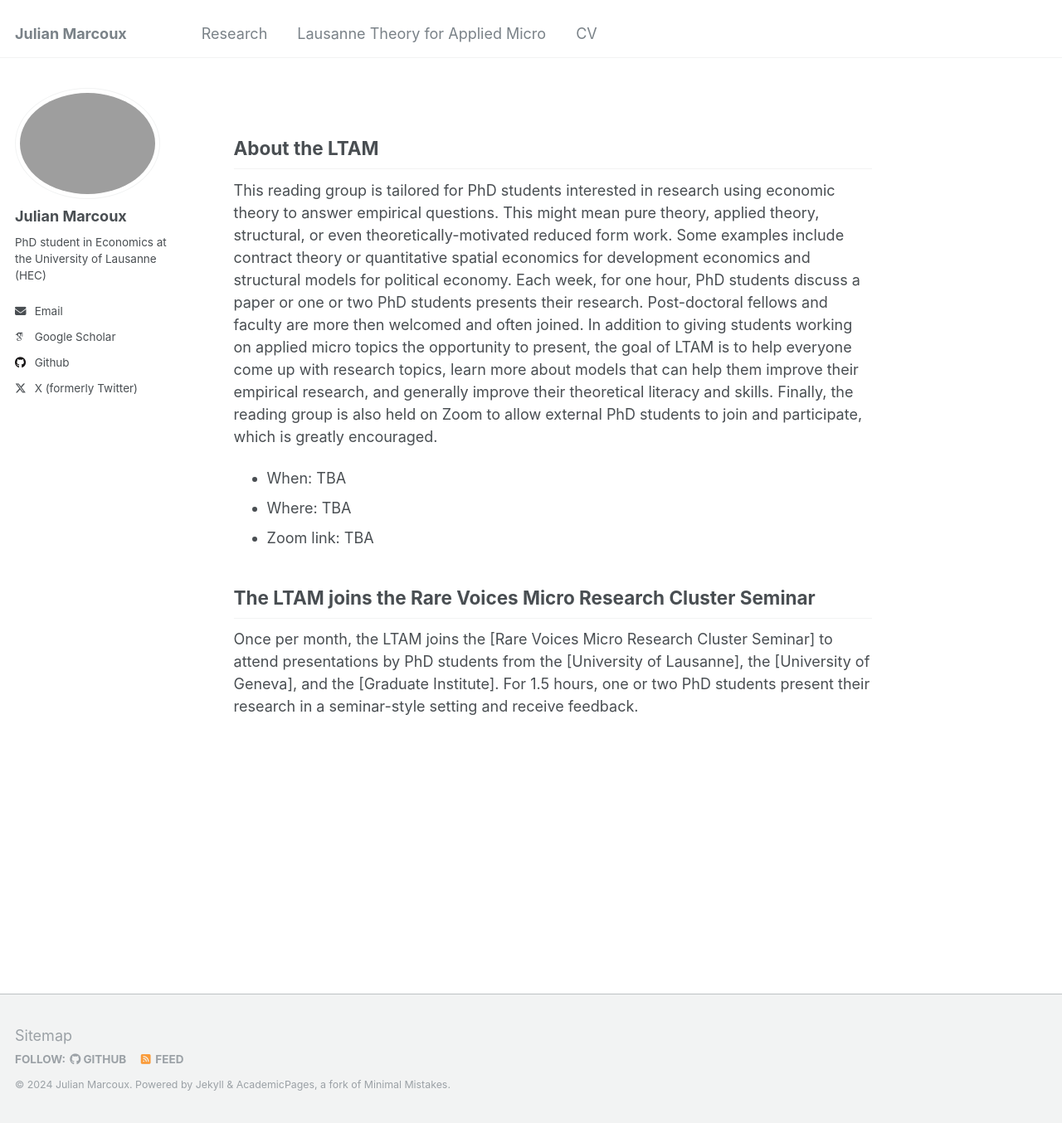
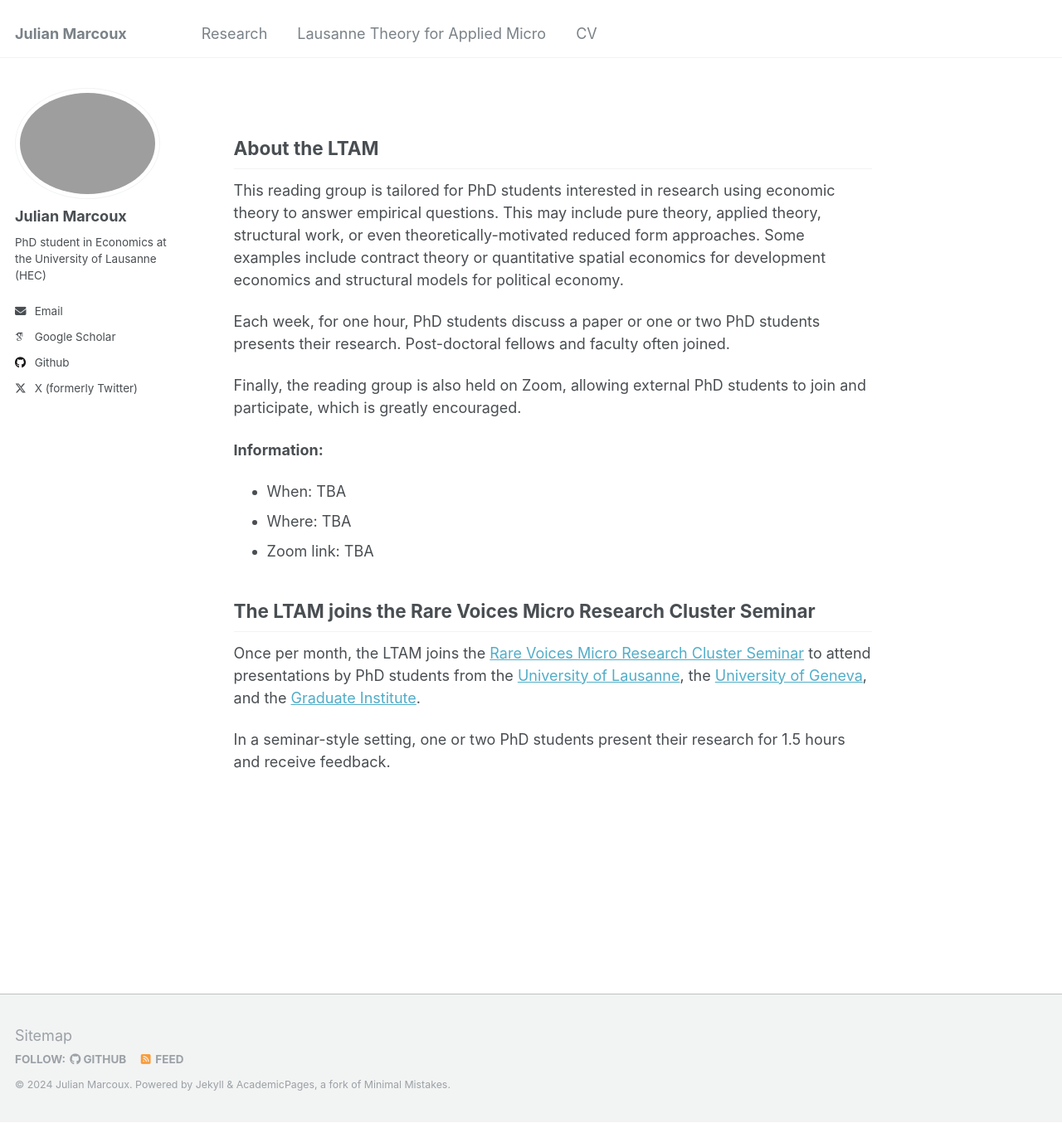
Before and after one commit to julianmarcoux/julianmarcoux.github.io, a Jekyll site: the page built from _pages/reading_group.md, in a window 1280 px wide and 1354 px high. Shown: the whole window at 83% size. Built offline with Jekyll 4.4.1, drawn with Linux system fonts in a browser that asks for light colours; some web fonts are replaced.

Commit message:
Update reading_group.md

```diff
--- a/_pages/reading_group.md
+++ b/_pages/reading_group.md
@@ -7,10 +7,14 @@ author_profile: true
 About the LTAM
 ------------
 
-This reading group is tailored for PhD students interested in research using economic theory to answer empirical questions. This might mean pure theory, applied theory, structural, or even theoretically-motivated reduced form work. Some examples include contract theory or quantitative spatial economics for development economics and structural models for political economy.
-Each week, for one hour, PhD students discuss a paper or one or two PhD students presents their research. Post-doctoral fellows and faculty are more then welcomed and often joined.
-In addition to giving students working on applied micro topics the opportunity to present, the goal of LTAM is to help everyone come up with research topics, learn more about models that can help them improve their empirical research, and generally improve their theoretical literacy and skills.
-Finally, the reading group is also held on Zoom to allow external PhD students to join and participate, which is greatly encouraged.
+This reading group is tailored for PhD students interested in research using economic theory to answer empirical questions. This may include pure theory, applied theory, structural work, or even theoretically-motivated reduced form approaches. Some examples include contract theory or quantitative spatial economics for development economics and structural models for political economy.
+
+Each week, for one hour, PhD students discuss a paper or one or two PhD students presents their research. Post-doctoral fellows and faculty often joined.
+
+Finally, the reading group is also held on Zoom, allowing external PhD students to join and participate, which is greatly encouraged.
+
+**Information:**
+
 - When: TBA
 - Where: TBA
 - Zoom link: TBA
@@ -19,5 +23,6 @@ Finally, the reading group is also held on Zoom to allow external PhD students t
 The LTAM joins the Rare Voices Micro Research Cluster Seminar
 -----------
 
-Once per month, the LTAM joins the [Rare Voices Micro Research Cluster Seminar] to attend presentations by PhD students from the [University of Lausanne], the [University of Geneva], and the [Graduate Institute].
-For 1.5 hours, one or two PhD students present their research in a seminar-style setting and receive feedback.
+Once per month, the LTAM joins the [Rare Voices Micro Research Cluster Seminar](https://www.rarevoicesineconomics.com/research-clusters) to attend presentations by PhD students from the [University of Lausanne](https://www.unil.ch/de/en/home.html), the [University of Geneva](https://www.unige.ch/gsem/en/), and the [Graduate Institute](https://www.graduateinstitute.ch/academic-departments/international-economics).
+
+In a seminar-style setting, one or two PhD students present their research for 1.5 hours and receive feedback.
```
